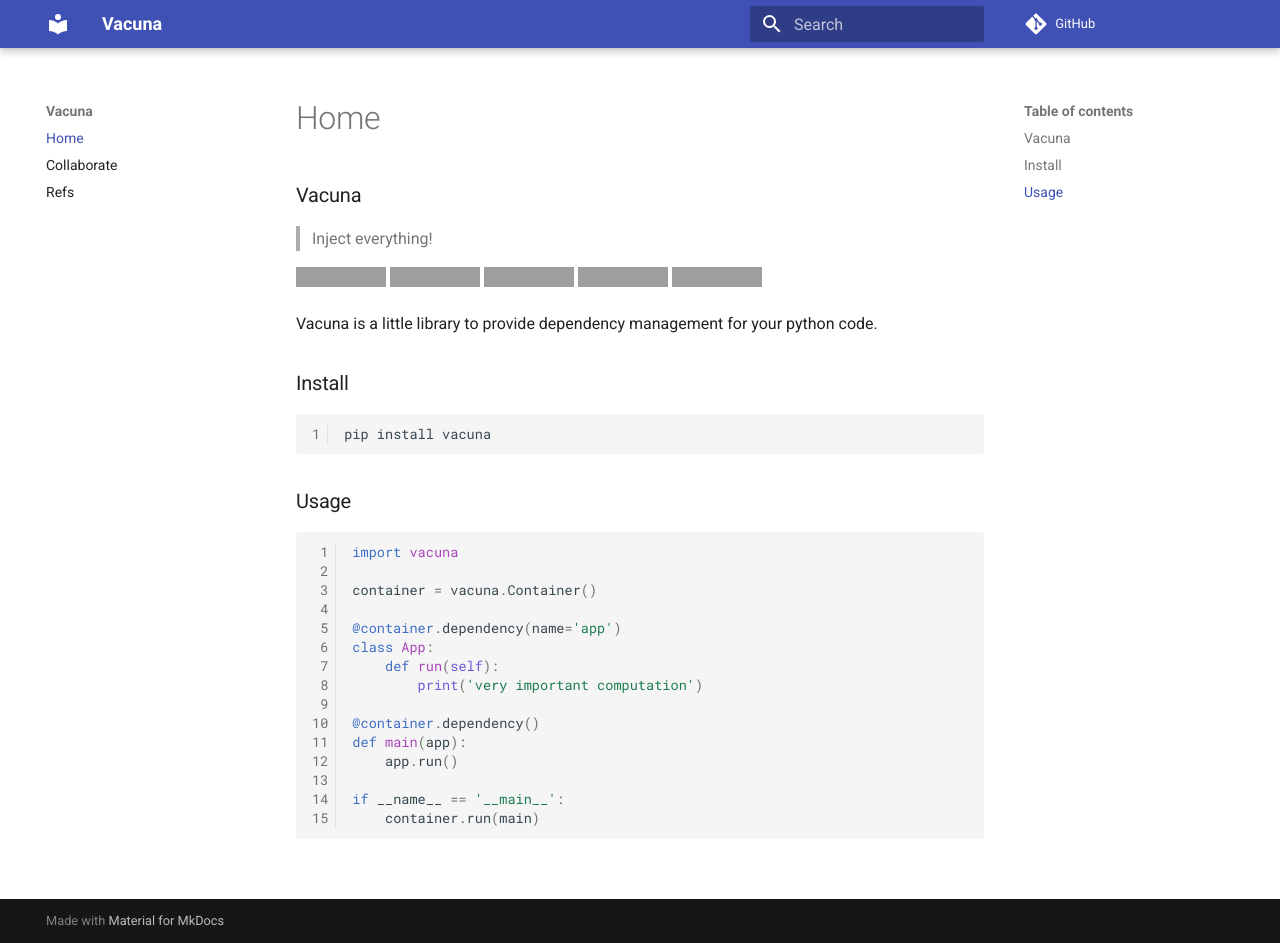
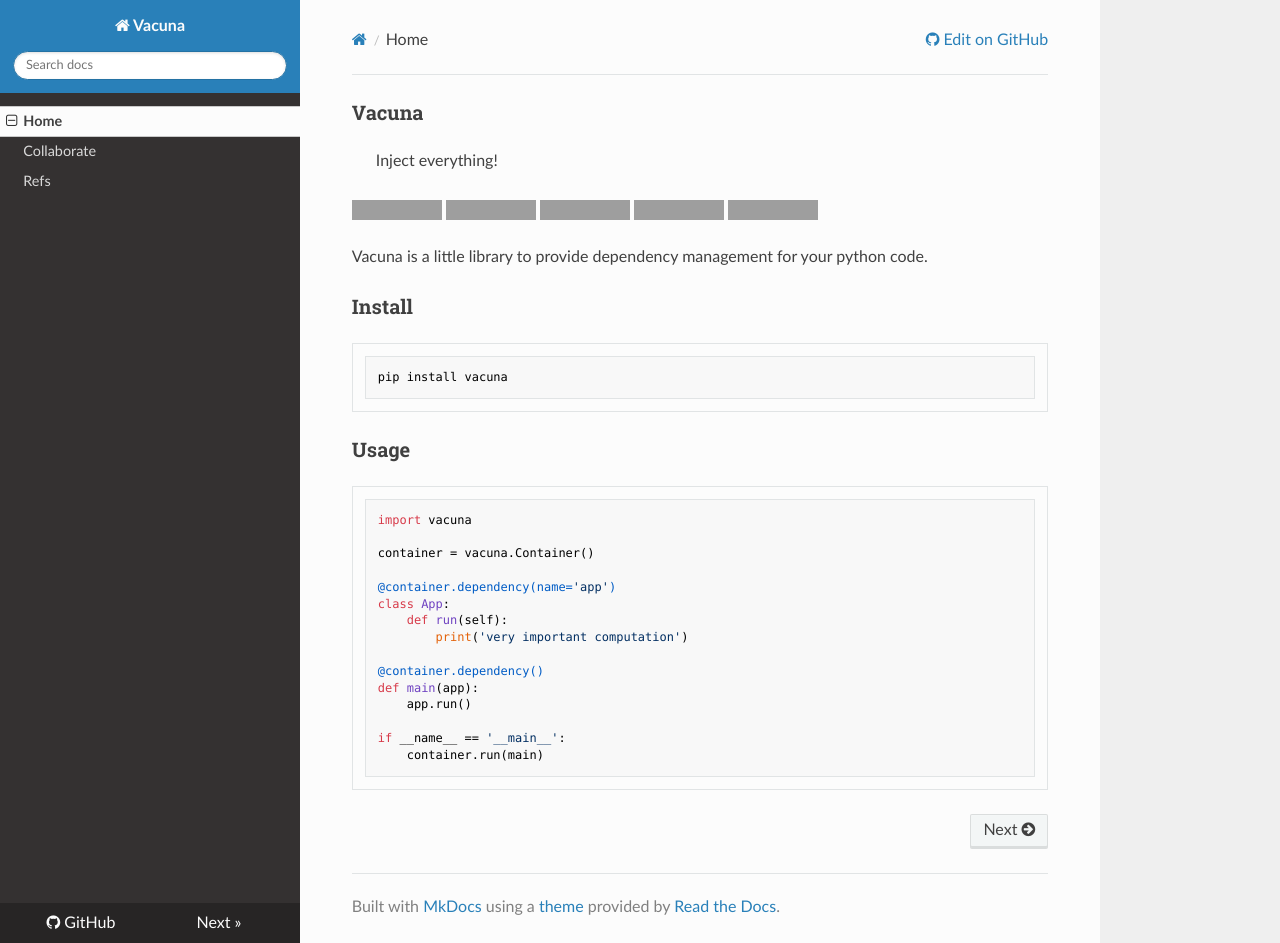
Before and after one commit to frndmg/vacuna, an MkDocs documentation site: the page built from docs/README.md, in a window 1280 px wide and 943 px high. Built offline with MkDocs 1.6.1, drawn with Linux system fonts in a browser that asks for light colours; nearby versions of some CDN libraries; comment, search, counter and statistics services are not loaded; grey boxes are pictures that could not be loaded.

Commit message:
configure readthedocs with mkdocs

```diff
--- a/mkdocs.yml
+++ b/mkdocs.yml
@@ -7,7 +7,7 @@
 - Collaborate: COLLABORATE.md
 - Refs: refs.md
 
-theme: material
+theme: readthedocs
 
 plugins:
 - search
@@ -22,15 +22,11 @@
             - "!^_"
     watch:
     - vacuna
-    custom_templates: templates
 
 markdown_extensions:
   - toc:
       permalink: "#"
       baselevel: 3
-  - pymdownx.highlight:
-      linenums: true
-  - pymdownx.superfences
   - pymdownx.snippets
   - admonition
   - pymdownx.details
--- a/pyproject.toml
+++ b/pyproject.toml
@@ -14,7 +14,6 @@
 typing-extensions = "^3.10.0"
 
 mkdocs = {version = "^1.2.2", optional = true}
-mkdocs-material = {version = "^7.2.5", optional = true}
 mkdocstrings = {version = "^0.15.2", optional = true}
 
 [tool.poetry.dev-dependencies]
@@ -31,7 +30,7 @@
 tox = "^3.24.3"
 
 [tool.poetry.extras]
-docs = ["mkdocs", "mkdocs-material", "mkdocstrings"]
+docs = ["mkdocs", "mkdocstrings"]
 
 [build-system]
 requires = ["poetry-core>=1.0.0"]
```
